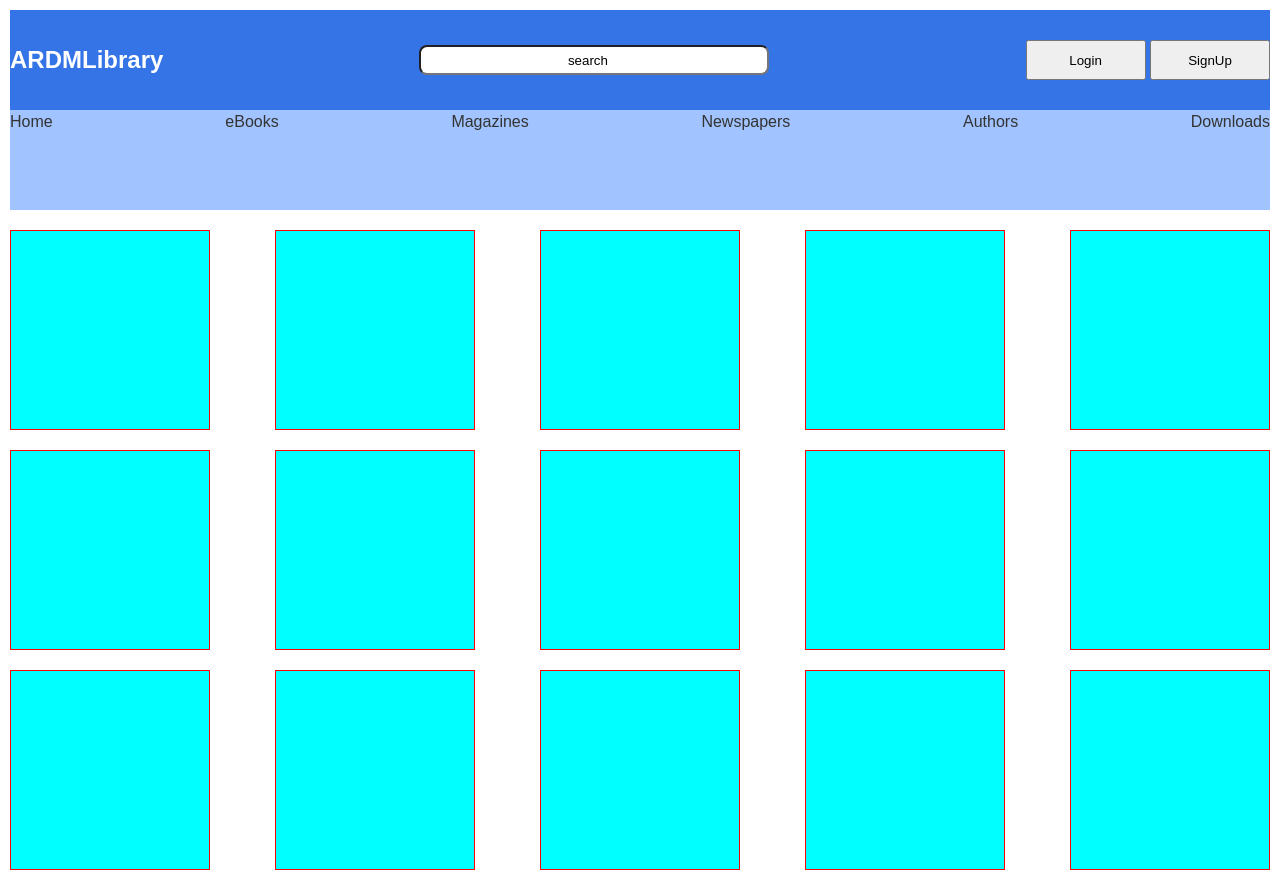
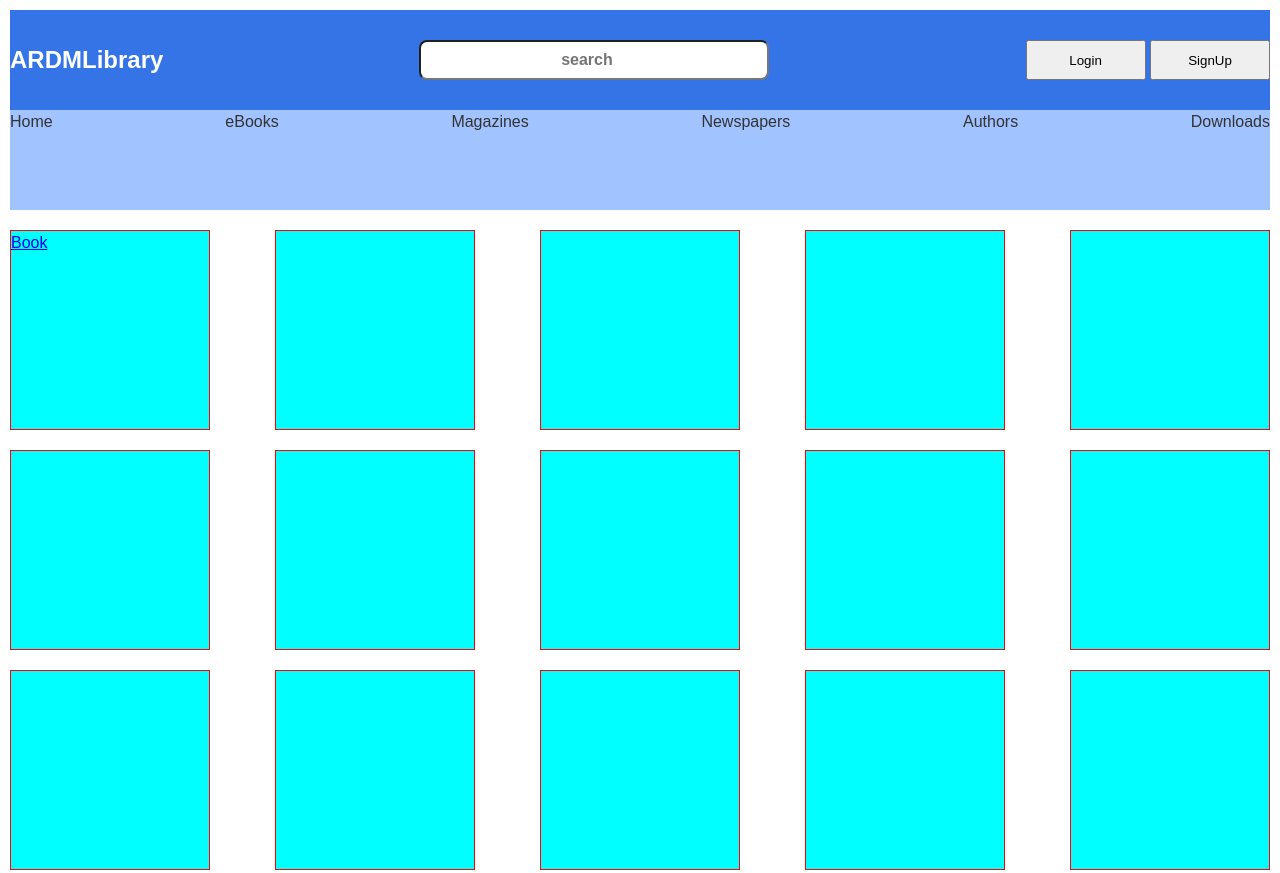
Before and after one commit to CelebMunyiri/Elibrary, a plain HTML site: page index.html in a window 1280 px wide. Shown: the top 873 px of the page. Drawn offline with Linux system fonts and the light colour scheme.

Commit message:
added a new change

```diff
--- a/index.html
+++ b/index.html
@@ -12,7 +12,7 @@
       <div class="container">
         <header class="header">
           <h1>ARDMLibrary</h1>
-          <input class="search-bar" type="search" value="search" />
+          <input class="search-bar" type="search" placeholder="search" />
           <div>
             <button class="login">Login</button>
 
@@ -32,7 +32,13 @@
       </div>
     </section>
     <section class="sections">
-      <div class="book"></div>
+      <div class="book">
+        <a
+          href="#"
+          onclick="window.open('Book-1.pdf','_blank','fullscreen=yes');"
+          >Book</a
+        >
+      </div>
       <div class="book"></div>
       <div class="book"></div>
       <div class="book"></div>
--- a/style.css
+++ b/style.css
@@ -26,11 +26,13 @@ body {
   color: #fff;
 }
 .search-bar {
-  height: 30px;
+  height: 40px;
   width: 350px;
   text-align: center;
-  align-items: center;
+
   border-radius: 8px;
+  font-size: 16px;
+  font-weight: bold;
 }
 .login,
 .signup {
@@ -44,10 +46,11 @@ body {
 .nav ul {
   display: flex;
   justify-content: space-between;
-  align-items: end;
+  align-content: center;
 }
 .nav ul li {
   display: flex;
+  align-items: center;
 
   list-style: none;
 }
```
